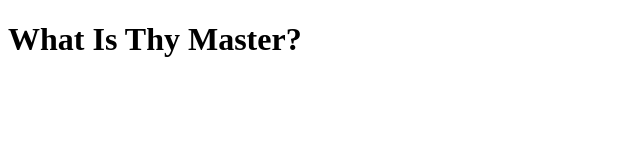
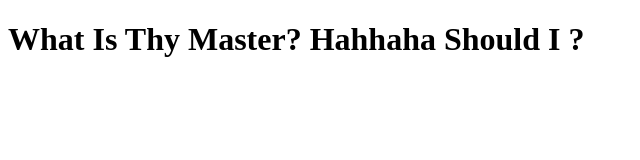
Before and after one commit to ulannor/24-05-26-Random-Quote-Generator, a plain HTML site: page index.html in a window 1280 px wide. Shown: the whole page, without its empty margins (0-640 px from the left). Drawn offline with Linux system fonts and the light colour scheme.

Commit message:
firs new commit

```diff
--- a/index.html
+++ b/index.html
@@ -3,7 +3,7 @@
 
 <head>
     <h1>
-        What Is Thy Master?
+        What Is Thy Master? Hahhaha Should I ?
 
     </h1>
 </head>
```
